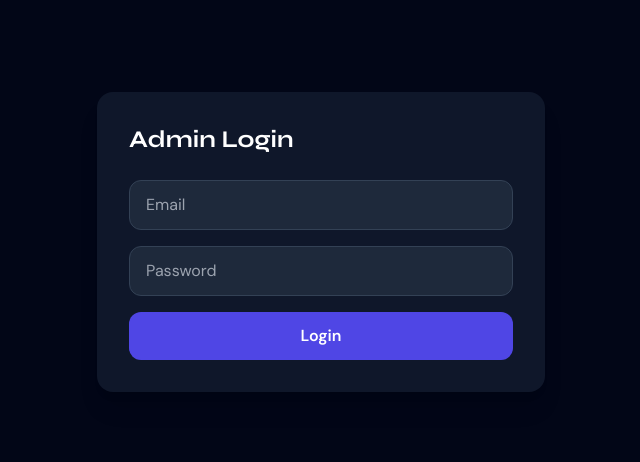
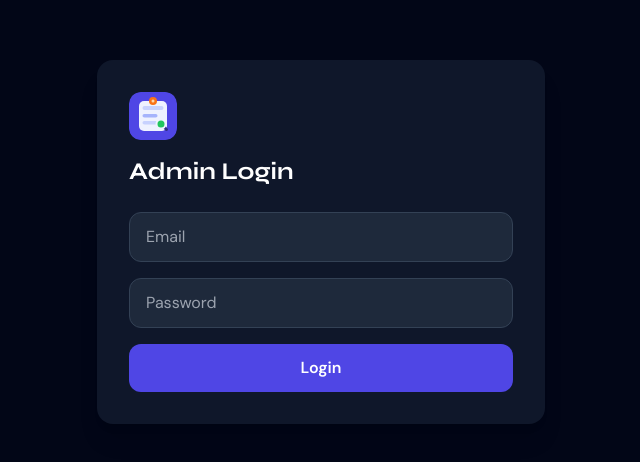
Before and after one commit to smttomar/noticeboard, a Next.js app: page /login in a window 1280 px wide. Shown: the part 158-620 px from the top of the page, without its empty margins (319-959 px from the left). Built offline with nearby package versions, Linux system fonts and the light colour scheme.

Commit message:
Add svg logo and metadata

```diff
--- a/pages/_app.js
+++ b/pages/_app.js
@@ -1,5 +1,39 @@
+import Head from "next/head";
 import "../styles/globals.css";
 
 export default function App({ Component, pageProps }) {
-  return <Component {...pageProps} />;
+    return (
+        <>
+            <Head>
+                <title>Notice Board</title>
+                <meta
+                    name="description"
+                    content="Create, manage, and browse important notices from a simple shared board."
+                />
+                <meta name="application-name" content="Notice Board" />
+                <meta name="author" content="Notice Board" />
+                <meta name="keywords" content="notice board, notices, announcements, admin notices" />
+                <meta name="robots" content="index, follow" />
+                <meta name="theme-color" content="#4F46E5" />
+                <meta property="og:type" content="website" />
+                <meta property="og:site_name" content="Notice Board" />
+                <meta property="og:title" content="Notice Board" />
+                <meta
+                    property="og:description"
+                    content="Create, manage, and browse important notices from a simple shared board."
+                />
+                <meta property="og:image" content="/logo.svg" />
+                <meta name="twitter:card" content="summary" />
+                <meta name="twitter:title" content="Notice Board" />
+                <meta
+                    name="twitter:description"
+                    content="Create, manage, and browse important notices from a simple shared board."
+                />
+                <meta name="twitter:image" content="/logo.svg" />
+                <link rel="icon" type="image/svg+xml" href="/logo.svg" />
+                <link rel="shortcut icon" href="/logo.svg" />
+            </Head>
+            <Component {...pageProps} />
+        </>
+    );
 }
--- a/pages/index.js
+++ b/pages/index.js
@@ -7,7 +7,6 @@ import {
     FaPlus,
     FaSearch,
     FaInbox,
-    FaClipboardList,
     FaExclamationTriangle,
 } from "react-icons/fa";
 import NoticeCard from "../components/NoticeCard";
@@ -104,7 +103,12 @@ export default function Home({
                 <div className="mx-auto flex max-w-6xl flex-col gap-3 px-4 py-4 sm:px-6 md:flex-row md:items-center md:justify-between">
                     <div>
                         <h1 className="flex items-center gap-2 text-2xl font-extrabold tracking-tight">
-                            <FaClipboardList />
+                            <img
+                                src="/logo.svg"
+                                alt=""
+                                aria-hidden="true"
+                                className="h-9 w-9 rounded-lg"
+                            />
                             <span>Notice Board</span>
                         </h1>
                         <p
--- a/pages/login.js
+++ b/pages/login.js
@@ -29,6 +29,12 @@ export default function LoginPage() {
     return (
         <div className="min-h-screen bg-slate-950 flex items-center justify-center px-4">
             <div className="w-full max-w-md rounded-2xl bg-slate-900 p-8 shadow-xl">
+                <img
+                    src="/logo.svg"
+                    alt=""
+                    aria-hidden="true"
+                    className="mb-4 h-12 w-12 rounded-xl"
+                />
                 <h1 className="text-2xl font-bold text-white mb-6">
                     Admin Login
                 </h1>
```
Also changed, not shown: public/logo.svg (added).
